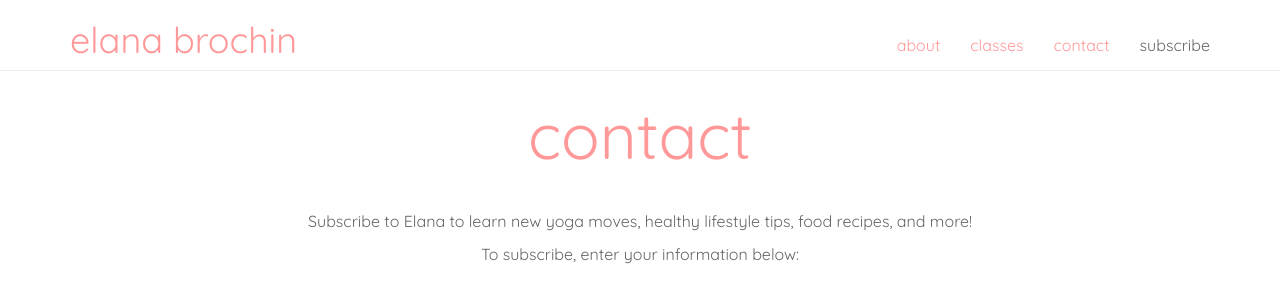
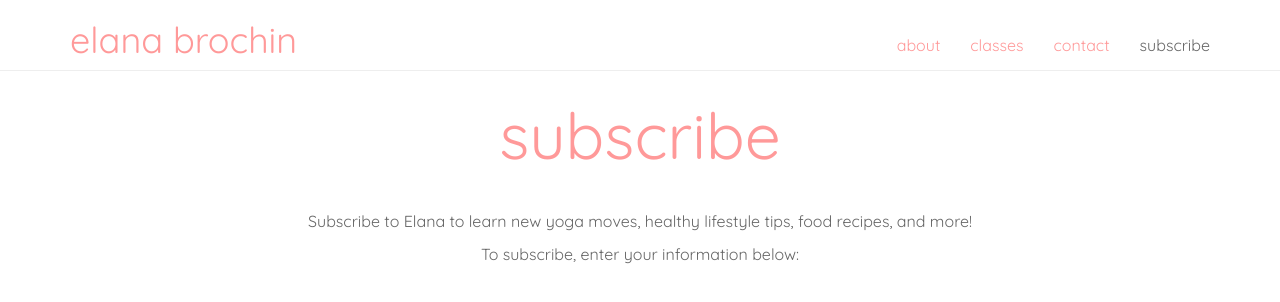
Before and after one commit to justlo/ElanaBrochinYoga, a plain HTML site: page EBYoga_v1/subscribe.html in a window 1280 px wide. Drawn offline with Linux system fonts and the light colour scheme; a web font is replaced by a local one.

Commit message:
update subscription page

```diff
--- a/EBYoga_v1/subscribe.html
+++ b/EBYoga_v1/subscribe.html
@@ -59,7 +59,7 @@
 
   <div id="main-content" class="container">
     <div id="contact">
-      <h1>contact</h1>
+      <h1>subscribe</h1>
       <div class="contact_contents">
       <p>Subscribe to Elana to learn new yoga moves, healthy lifestyle tips, food recipes, and more!</p>
       <p>To subscribe, enter your information below:</p>
```
